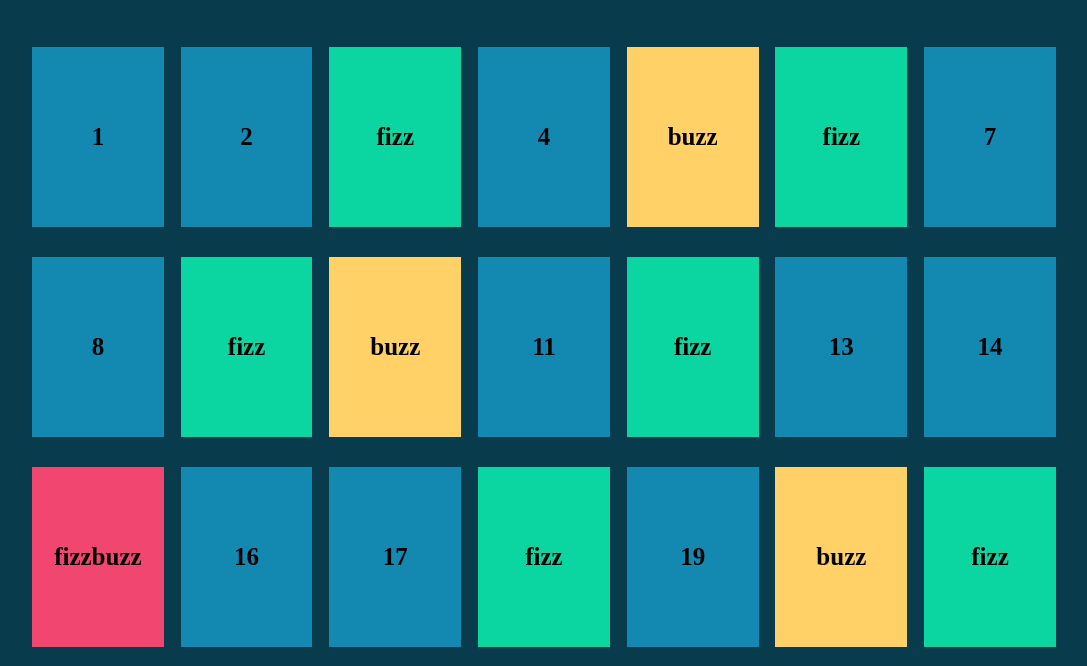
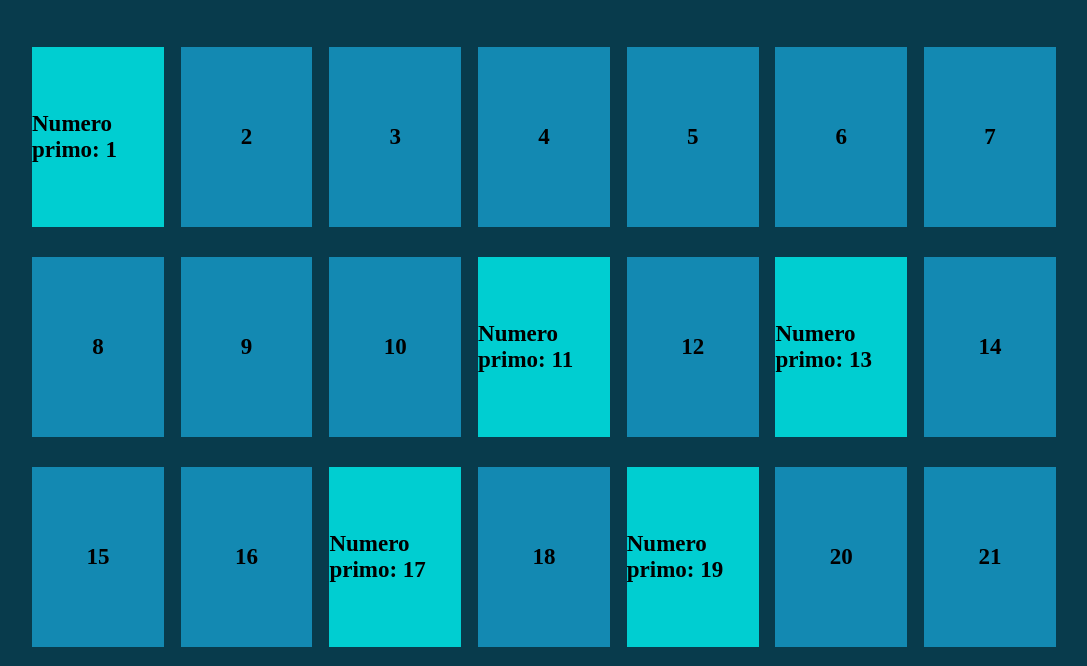
Before and after one commit to Intrusion0/js-fizzbuzzdom, a plain HTML site: page bonus/index.html in a window 1280 px wide. Shown: the part 134-800 px from the top of the page, without its empty margins (96-1183 px from the left). Drawn offline with Linux system fonts and the light colour scheme.

Commit message:
prime number test bonus

```diff
--- a/bonus/css/style.css
+++ b/bonus/css/style.css
@@ -42,7 +42,7 @@ body {
     justify-content: center;
     align-items: center;
     font-weight: 900;
-    font-size: 25px;
+    font-size: 23px;
 }
 
 .fizz {
@@ -56,3 +56,7 @@ body {
 .fizzbuzz {
     background-color: #f0466f;
 }
+
+.num_primo {
+    background-color: darkturquoise;
+}
--- a/bonus/js/script.js
+++ b/bonus/js/script.js
@@ -13,16 +13,10 @@ for (let i = 1; i <= 100; i++) {
     div.append(i);
     contSquare.append(div);
 
-    if (i % 15 === 0) { // --OPPURE-- (i % 3 === 0 && i % 5 === 0)
-        div.classList.add("fizzbuzz");
-        div.innerHTML = `fizzbuzz`;
+    if (i % 1 === 0 && i % i === 0 && i % 2 !== 0 && i % 3 !== 0 && i % 5 !== 0 && i % 7 !== 0) {
+        div.classList.add("num_primo");
+        div.innerHTML = `Numero primo: ${i}`;
     }
-    else if (i % 3 === 0) {
-        div.classList.add("fizz");
-        div.innerHTML = `fizz`;
-    }
-    else if (i % 5 === 0) {
-        div.classList.add("buzz");
-        div.innerHTML = `buzz`;
-    }
+
+    console.log(div, i);
 }
```
